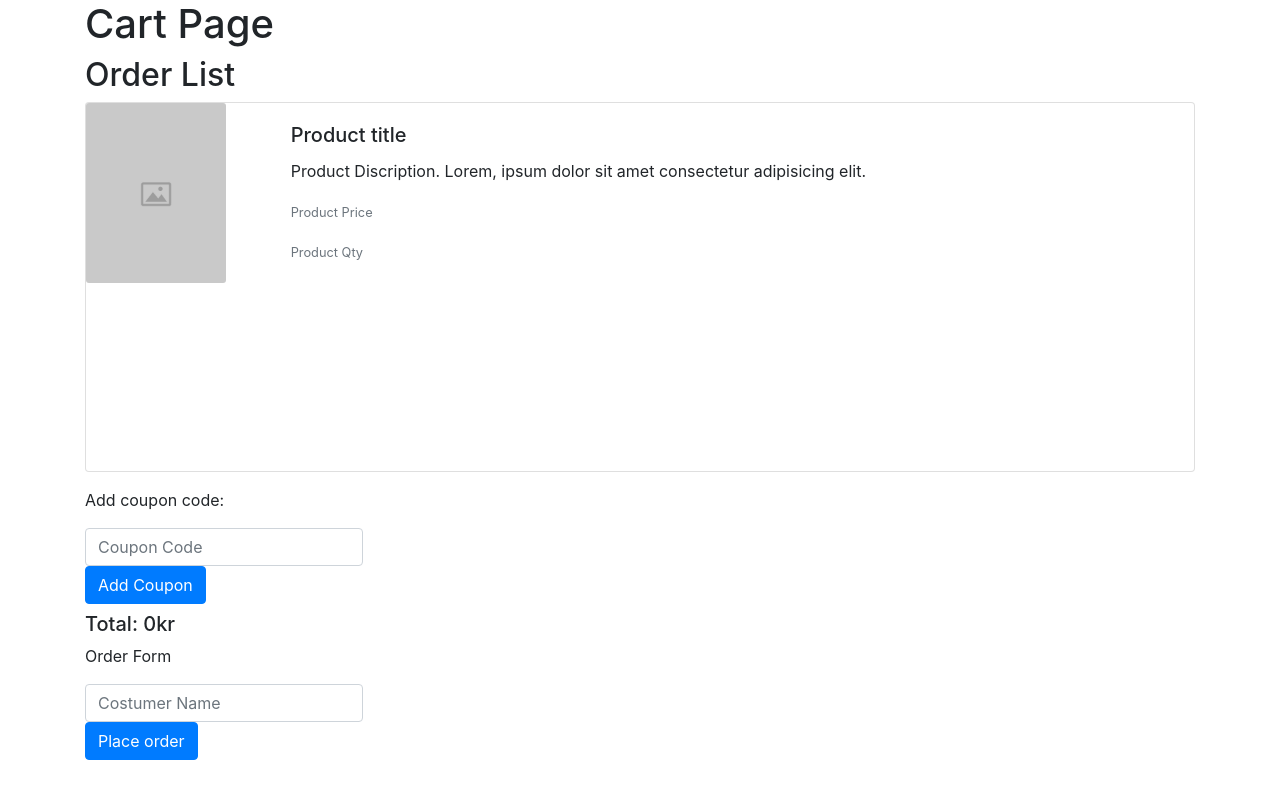
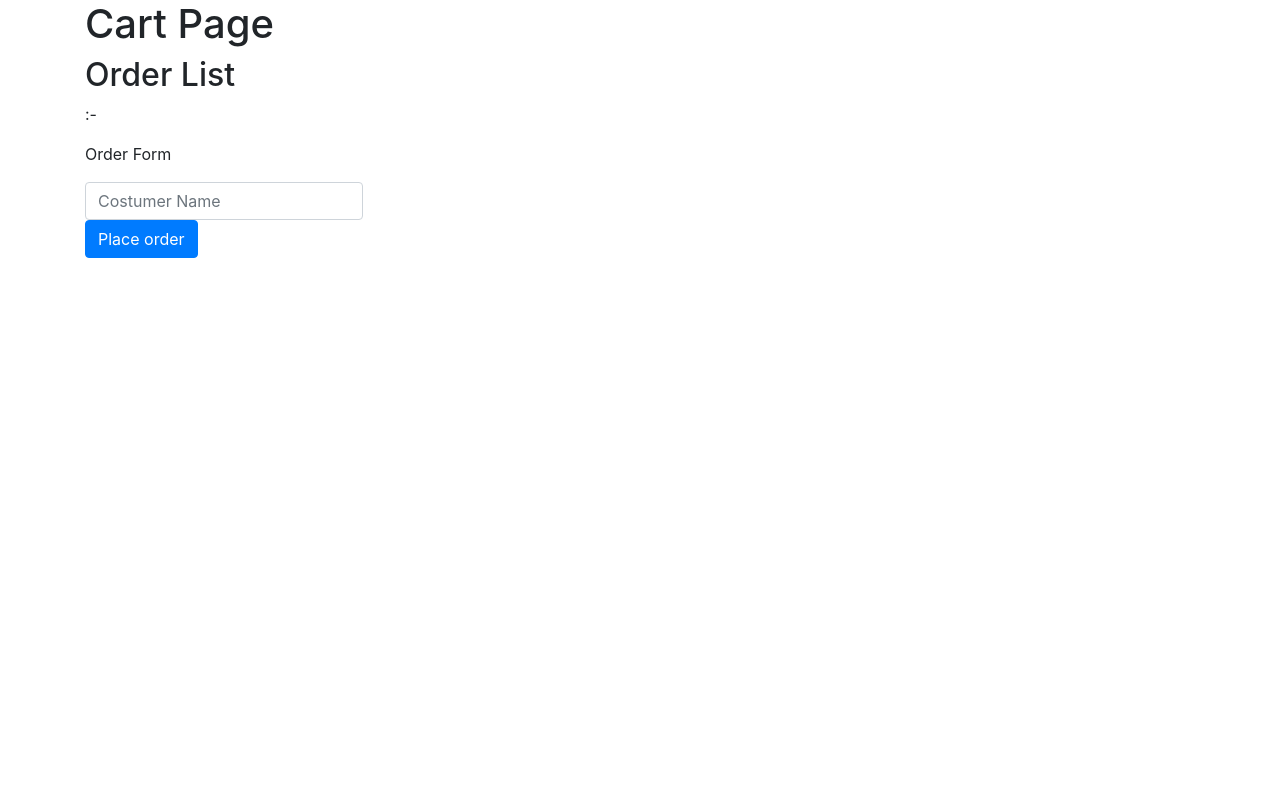
Before and after one commit to frdah/Grupp8, a React (Create React App) app: page /cartpage in a window 1280 px wide. Built offline with nearby package versions, Linux system fonts and the light colour scheme.

Commit message:
Started with orders form

```diff
--- a/src/components/OrderItem.jsx
+++ b/src/components/OrderItem.jsx
@@ -1,31 +1,14 @@
 import React from "react";
 import Placeholder from "./placeholder.jpg";
 
-export default function OrderItem() {
+export default function OrderItem({name, price, qty}) {
+
   return (
     <div>
-      <div className="card mb-3">
-        <div className="row no-gutters">
-          <div className="col-md-2">
-            <img src={Placeholder} className="card-img" alt="..." />
-          </div>
-          <div className="col-md-7">
-            <div className="card-body">
-              <h5 className="card-title">Product title</h5>
-              <p className="card-text">
-                Product Discription. Lorem, ipsum dolor sit amet consectetur
-                adipisicing elit.
-              </p>
-              <p className="card-text">
-                <small className="text-muted">Product Price</small>
-              </p>
-              <p className="card-text">
-                <small className="text-muted">Product Qty</small>
-              </p>
-            </div>
-          </div>
-        </div>
-      </div>
+      <h5>{name}</h5>
+      <p>{price}:-</p>
+      <p>{qty}</p>
+
     </div>
   );
 }
--- a/src/components/OrderList.jsx
+++ b/src/components/OrderList.jsx
@@ -1,16 +1,39 @@
 import React from "react";
 import OrderItem from "./OrderItem";
+import { useRef } from "react"
 
 export default function OrderList() {
+
+  const itemArr = JSON.parse(localStorage.getItem("itemArr"))
+
+ /* function handleOnClick () {
+    const couponInput = "tjohejjj"
+  }*/
+
   return (
     <div>
       <h2>Order List</h2>
       <OrderItem />
 
-      <p>Add coupon code:</p>
-      <input className="form-control w-25" placeholder="Coupon Code" />
-      <button className="btn btn-primary mb-2">Add Coupon</button>
-      <h5>Total: 0kr </h5>
+      {itemArr &&
+            itemArr.map((itemObj, index) => {
+
+
+              return (
+                <div className="col-sm-4">
+				{/* TODO: Add key attribute to div. Key should be on the highest level directly after map */}
+                  <OrderItem
+                    key={index}
+                    name={itemObj.name}
+                    price={itemObj.price}
+                    qty={itemObj.qty}
+
+                  />
+                  <input type="text" />
+                    <button onClick={handleOnClick} ref={couponInput}>Använd kupong</button>
+                </div>
+              );
+            })}
     </div>
   );
 }
```
